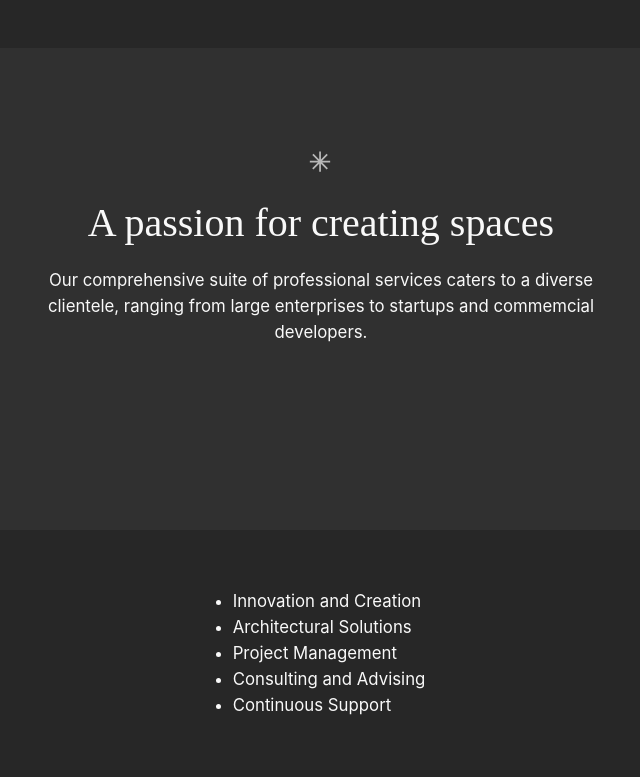
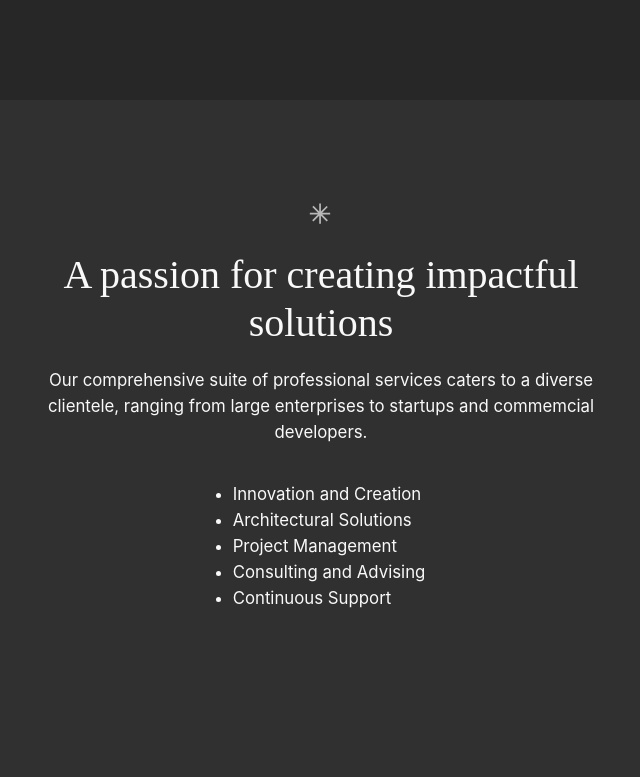
Before and after one commit to jshan94306/jshan94306.github.io, a plain HTML site: page index.html in a window 1280 px wide. Shown: the part 1223-2000 px from the top of the page, without its empty margins (319-959 px from the left). Drawn offline with Linux system fonts and the light colour scheme; a script that the page names is missing; a web font is replaced by a local one.

Commit message:
Update index.html

```diff
--- a/index.html
+++ b/index.html
@@ -233,17 +233,15 @@ ol,ul{padding-left: var(--wp--preset--spacing--10);}
 <main class="wp-block-group is-layout-flow wp-container-core-group-is-layout-17 wp-block-group-is-layout-flow" style="margin-top:0" id="wp--skip-link--target">
 <div class="wp-block-group alignfull has-global-padding is-layout-constrained wp-block-group-is-layout-constrained" style="padding-top:var(--wp--preset--spacing--50);padding-right:var(--wp--preset--spacing--50);padding-bottom:var(--wp--preset--spacing--50);padding-left:var(--wp--preset--spacing--50)">
 <div class="wp-block-group has-global-padding is-layout-constrained wp-container-core-group-is-layout-1 wp-block-group-is-layout-constrained">
+
+	<h1></h1> Insightful Tech </h1>
+	<br>
+	<br>
 <h1 class="wp-block-heading has-text-align-center has-x-large-font-size">A Commitment to </h1>
-
-
 
 <h1 class="wp-block-heading has-text-align-center has-x-large-font-size">Innovative and Insightful AI</h1>
 
-
-
 <div style="height:1.25rem" aria-hidden="true" class="wp-block-spacer"></div>
-
-
 
 <p class="has-text-align-left">Insightful Tech specializes in providing advanced Data Science, ML and AI solutions for various industries, with a focus on data-based analytic solutions to address complex business challenges.</p>
 
@@ -273,20 +271,33 @@ ol,ul{padding-left: var(--wp--preset--spacing--10);}
 
 
 
-<figure class="wp-block-image alignwide size-full is-style-rounded"><img src="./Insightful Tech_files/building-exterior.webp" alt="Building exterior in Toronto, Canada"></figure>
+<figure class="wp-block-image alignwide size-full is-style-rounded"><img src="./Insightful Tech_files/building-exterior.webp"
+									    alt="Building exterior in Toronto, Canada"></figure>
 </div>
 
 
-
-<div class="wp-block-group alignfull has-base-2-background-color has-background has-global-padding is-layout-constrained wp-block-group-is-layout-constrained" style="margin-top:0;margin-bottom:0;padding-top:var(--wp--preset--spacing--50);padding-right:var(--wp--preset--spacing--50);padding-bottom:var(--wp--preset--spacing--50);padding-left:var(--wp--preset--spacing--50)">
+<div class="wp-block-group alignfull has-base-2-background-color has-background has-global-padding is-layout-constrained
+	wp-block-group-is-layout-constrained" style="margin-top:0;margin-bottom:0;padding-top:var(--wp--preset--spacing--50);
+	padding-right:var(--wp--preset--spacing--50);padding-bottom:var(--wp--preset--spacing--50);padding-left:var(--wp--preset--spacing--50)">
 <div class="wp-block-group is-vertical is-content-justification-center is-layout-flex wp-container-core-group-is-layout-3 wp-block-group-is-layout-flex">
-<h2 class="wp-block-heading has-text-align-center is-style-asterisk">A passion for creating spaces</h2>
+<h2 class="wp-block-heading has-text-align-center is-style-asterisk">A passion for creating impactful solutions</h2>
 
 <div style="height:0px" aria-hidden="true" class="wp-block-spacer wp-container-content-1"></div>
 
-<p class="has-text-align-center">Our comprehensive suite of professional services caters to a diverse clientele, ranging from large enterprises to startups and commemcial developers.</p>
+<p class="has-text-align-center">Our comprehensive suite of professional services caters to a diverse clientele,
+	ranging from large enterprises to startups and commemcial developers.</p>
 </div>
 
+	<div class="centered-list">
+	<ul>
+<li> Innovation and Creation </li>
+<Li>	Architectural Solutions </Li>
+<Li>	Project Management </Li>
+<Li>	Consulting and Advising </Li>
+<Li>	Continuous Support </Li>
+</ul>
+<p class="has-text-align-left"></p>
+</div>
 <div style="margin-top:0;margin-bottom:0;height:var(--wp--preset--spacing--40)" aria-hidden="true" class="wp-block-spacer"></div>
 
 <p class="has-text-align-left"></p>
@@ -300,18 +311,7 @@ ol,ul{padding-left: var(--wp--preset--spacing--10);}
 </div>
 
 <div style="height:var(--wp--preset--spacing--20)" aria-hidden="true" class="wp-block-spacer"></div>
-<div class="centered-list">
-	<ul>
-<li> Innovation and Creation </li>
-<Li>	Architectural Solutions </Li>
-<Li>	Project Management </Li>
-<Li>	Consulting and Advising </Li>
-<Li>	Continuous Support </Li>
-</ul>
 
-
-<p class="has-text-align-left"></p>
-</div>
 
 <div class="wp-block-column is-layout-flow wp-container-core-column-is-layout-6 wp-block-column-is-layout-flow">
 <h3 class="wp-block-heading has-text-align-left is-style-asterisk has-body-font-family has-medium-font-size" style="font-style:normal;font-weight:600"></h3>
```
